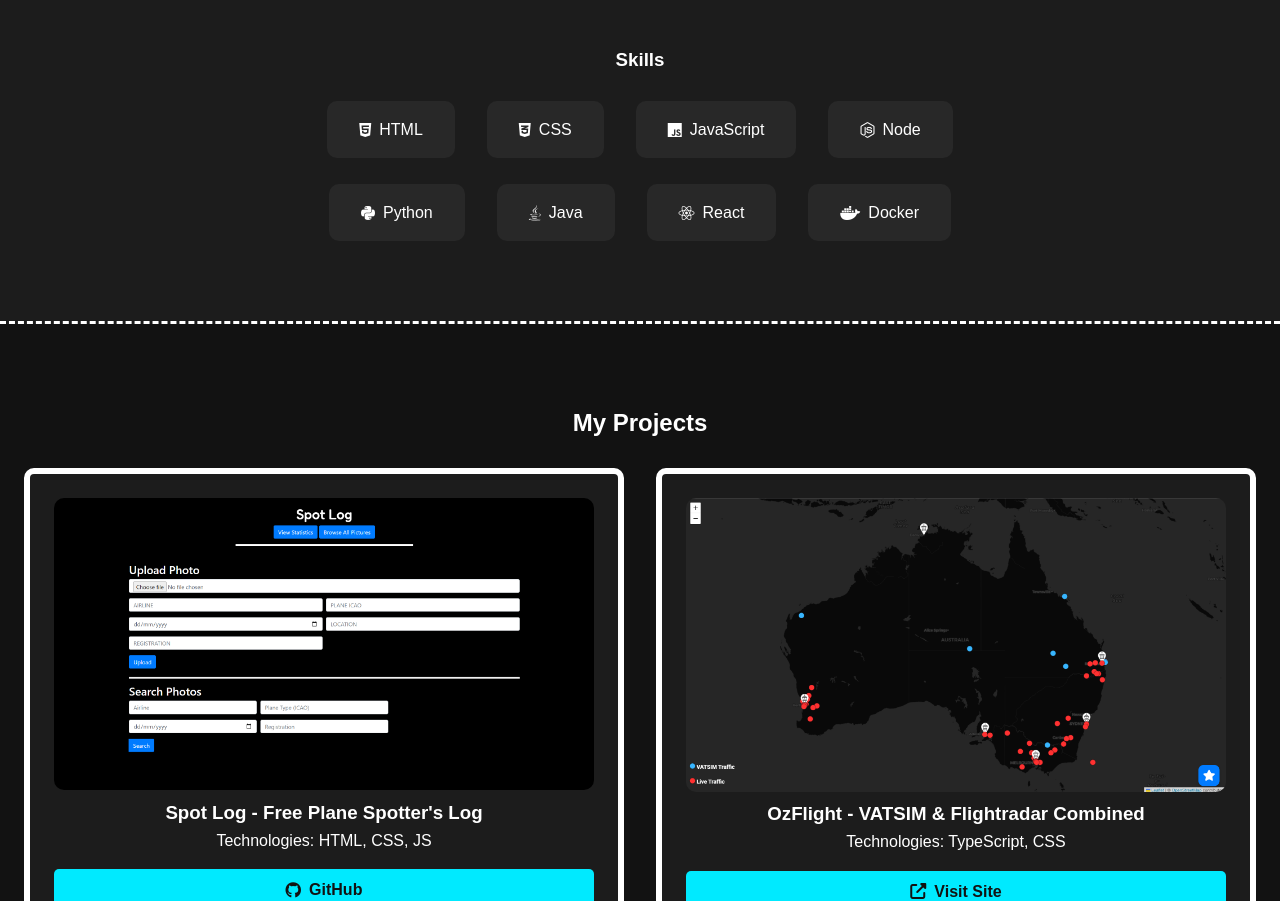
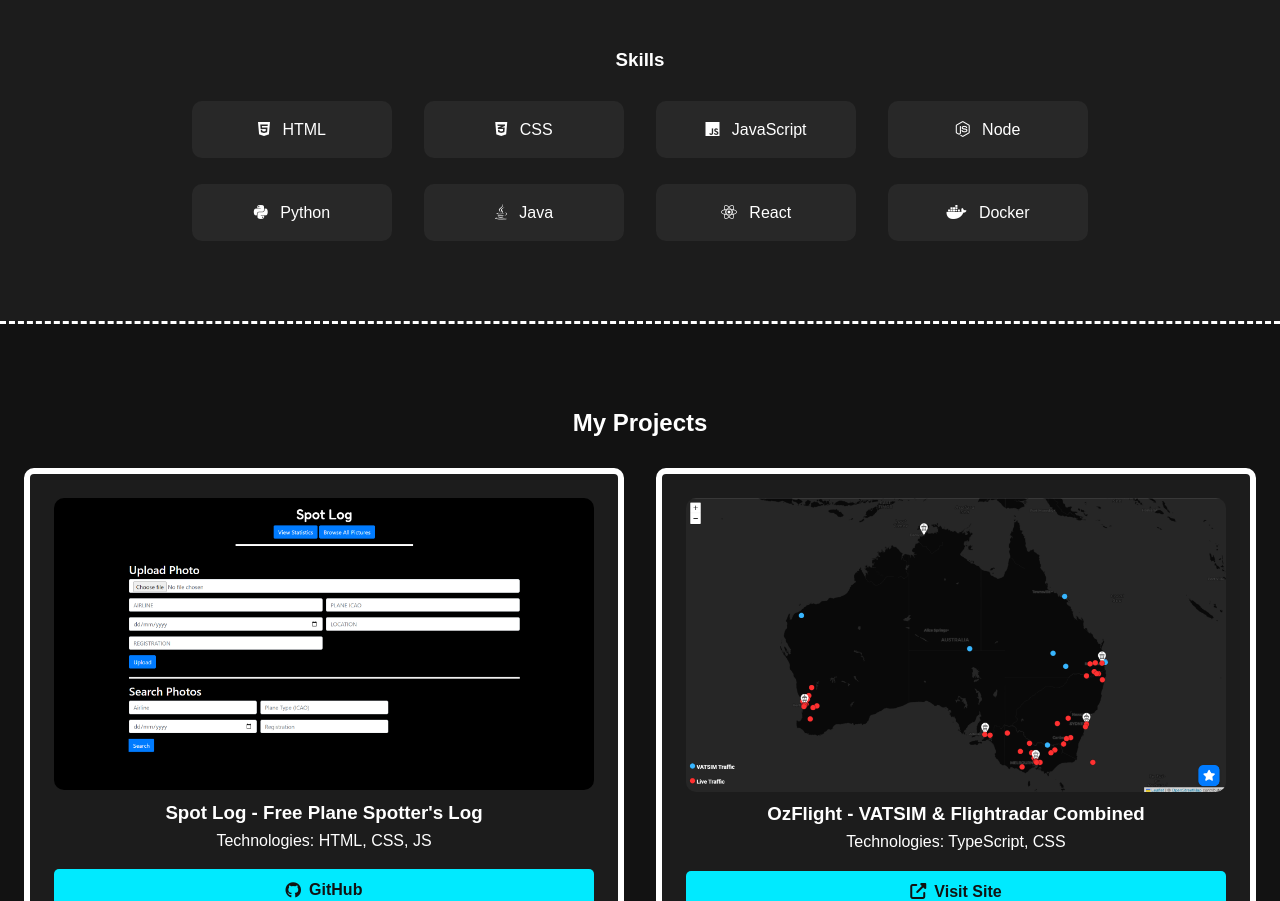
Before and after one commit to KaiSimpson13123/kaisimpson13123.github.io, a plain HTML site: page index.html in a window 1280 px wide. Shown: the part 1001-1902 px from the top of the page. Drawn offline with Linux system fonts and the light colour scheme.

Commit message:
Update styles.css

```diff
--- a/styles.css
+++ b/styles.css
@@ -104,13 +104,17 @@
     padding: 1rem 2rem;
     border-radius: 10px;
     transition: background-color 0.3s ease-in-out;
-    display: flex;
+    display: block;
     align-items: center;
+    text-align: center;
+    width: 200px;
   }
 
   .skill i {
     margin-right: 0.5rem;
     color: white; /* Icon color */
+    align-items: center;
+    text-align: center;
   }
 
   .htmlskill:hover {
```
